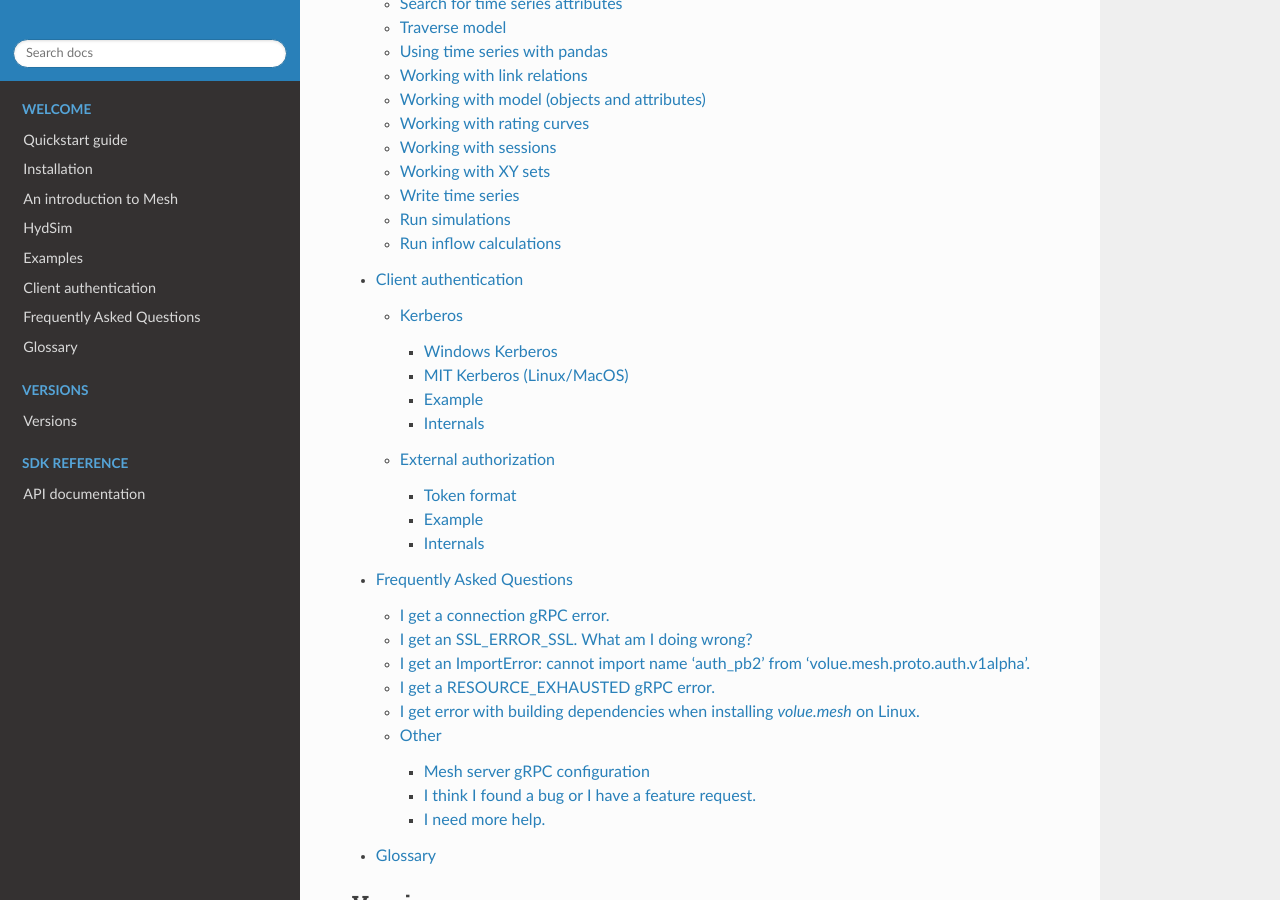
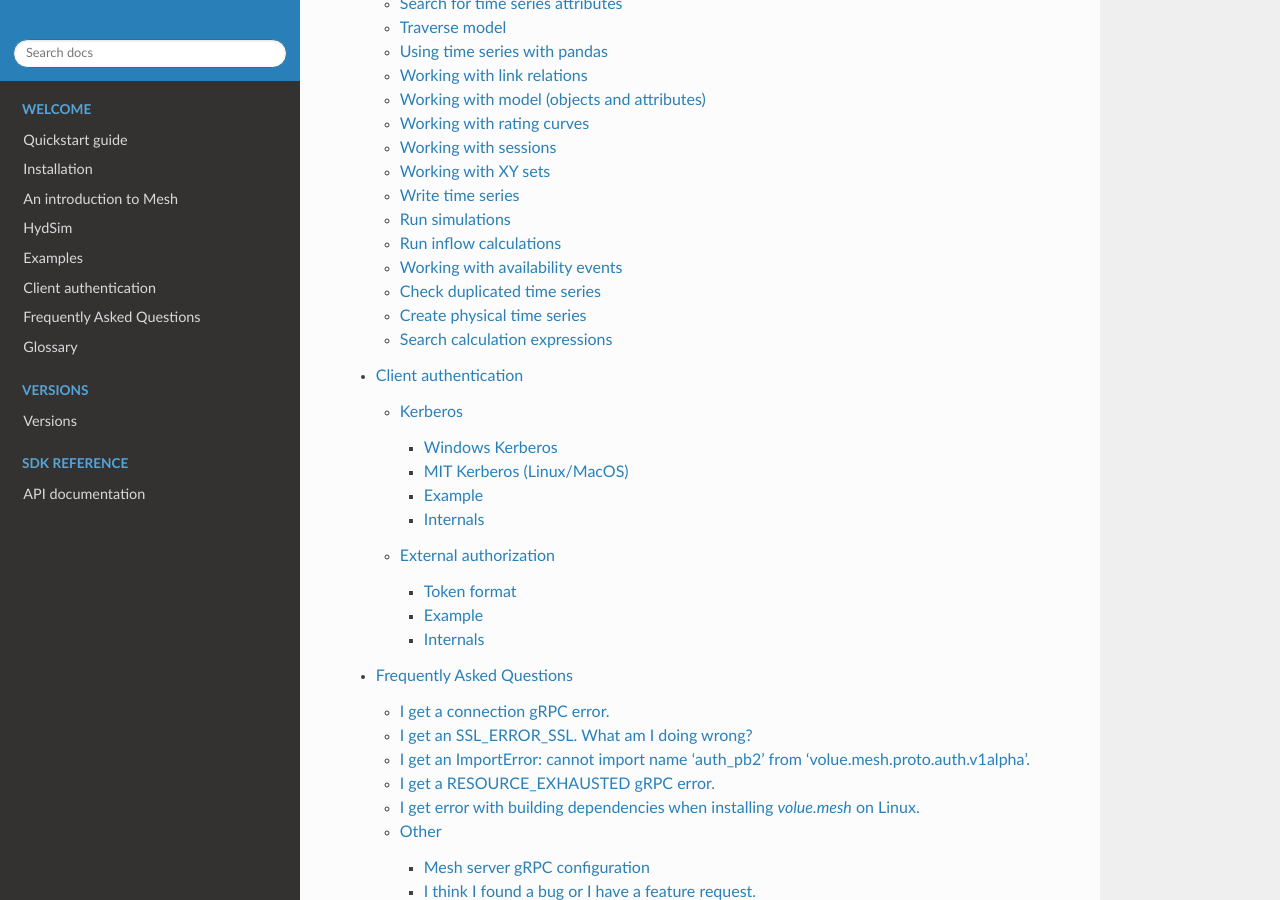
Before and after one commit to Volue-Public/energy-mesh-python, a Sphinx documentation site: the page built from docs/source/index.rst, in a window 1280 px wide and 900 px high, scrolled down 1953 px. Built offline with Sphinx 7.4.7 and the Read the Docs theme 3.1.0, drawn with Linux system fonts in a browser that asks for light colours.

Commit message:
doc: add missing examples

```diff
--- a/docs/source/examples.rst
+++ b/docs/source/examples.rst
@@ -131,3 +131,23 @@ Run inflow calculations
 ***********************
 .. literalinclude:: /../../src/volue/mesh/examples/run_inflow_calculation.py
    :language: python
+
+Working with availability events
+********************************
+.. literalinclude:: /../../src/volue/mesh/examples/availability.py
+   :language: python
+
+Check duplicated time series
+****************************
+.. literalinclude:: /../../src/volue/mesh/examples/check_duplicated_time_series.py
+   :language: python
+
+Create physical time series
+***************************
+.. literalinclude:: /../../src/volue/mesh/examples/create_physical_timeseries.py
+   :language: python
+
+Search calculation expressions
+******************************
+.. literalinclude:: /../../src/volue/mesh/examples/search_calculation_expressions.py
+   :language: python
```
